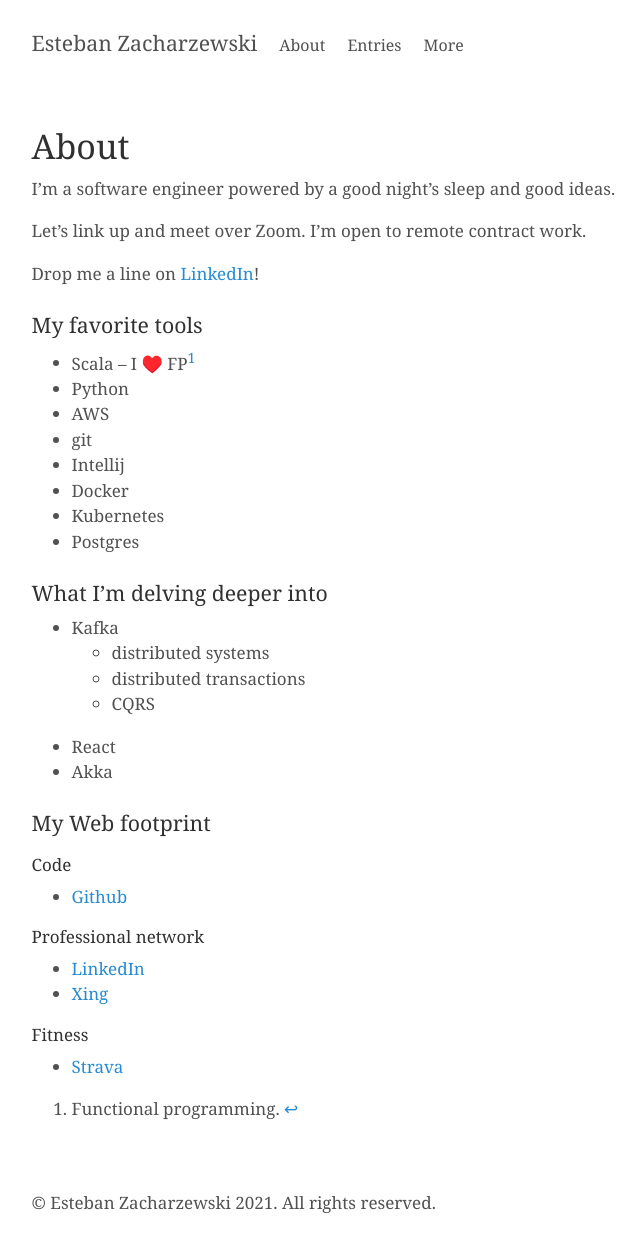
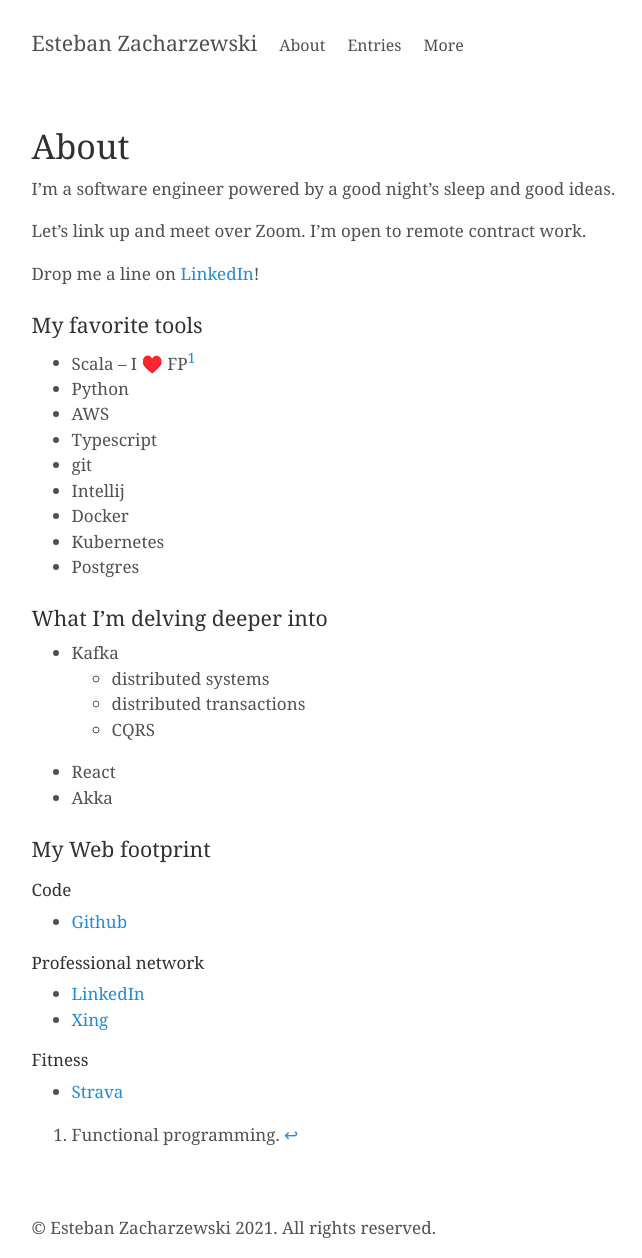
Before and after one commit to stzr1123/stzr1123.github.io, a Jekyll site: the page built from about.md, in a window 1280 px wide, cut to the strip 104-1362 px from the top of the page. Shown: the whole strip, without its empty margins (260-902 px from the left). Built offline with Jekyll 4.4.1, drawn with Linux system fonts in a browser that asks for light colours; before the commit the page ends 1336 px from its top, so only the background shows below that.

Commit message:
update about

```diff
--- a/about.md
+++ b/about.md
@@ -13,6 +13,7 @@ Drop me a line on [LinkedIn](https://www.linkedin.com/in/esteban-zacharzewski)!
 * Scala -- I ♥️ FP[^footnote_one]
 * Python
 * AWS
+* Typescript
 * git
 * Intellij
 * Docker
```
